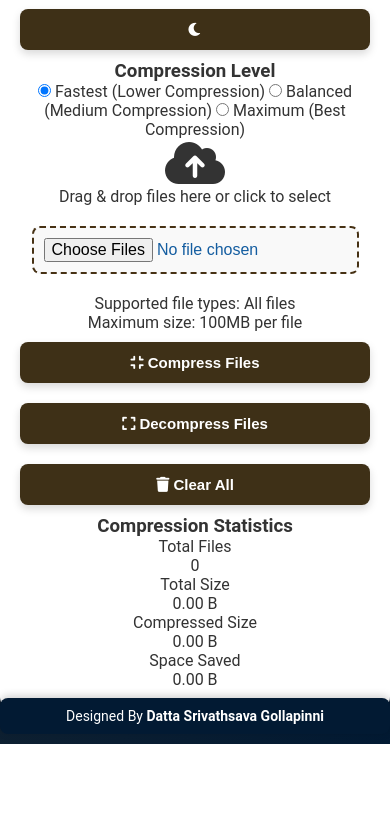
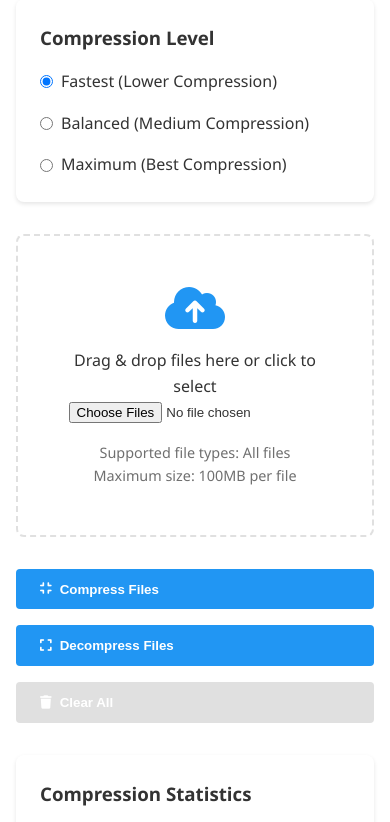
Before and after one commit to dattu20038/DataZip, a plain HTML site: page index.html in a window 390 px wide. Shown: the part 100-922 px from the top of the page. Before the commit the page ends 844 px from the top, so only its background shows below. Drawn offline with Linux system fonts and the light colour scheme.

Commit message:
Update style.css

```diff
--- a/style.css
+++ b/style.css
@@ -1,124 +1,283 @@
-/* Reset basic styling */
+:root {
+    --primary-color: #2196f3;
+    --secondary-color: #1976d2;
+    --success-color: #4caf50;
+    --error-color: #f44336;
+    --warning-color: #ff9800;
+    --bg-color: #ffffff;
+    --text-color: #333333;
+    --border-color: #e0e0e0;
+    --card-bg: #ffffff;
+    --hover-bg: #f5f5f5;
+}
+
+[data-theme="dark"] {
+    --primary-color: #90caf9;
+    --secondary-color: #64b5f6;
+    --success-color: #81c784;
+    --error-color: #e57373;
+    --warning-color: #ffb74d;
+    --bg-color: #121212;
+    --text-color: #ffffff;
+    --border-color: #424242;
+    --card-bg: #1e1e1e;
+    --hover-bg: #2c2c2c;
+}
+
 * {
-    box-sizing: border-box;
     margin: 0;
     padding: 0;
+    box-sizing: border-box;
+    transition: background-color 0.3s, color 0.3s;
 }
 
-/* Background styling */
 body {
-    font-family: 'Roboto', Arial, sans-serif;
-    background: linear-gradient(135deg, #262c2e, #021a33);
-    display: flex;
-    flex-direction: column;
-    justify-content: center;
-    align-items: center;
-    height: 100vh;
-    margin: 0;
-    color: #333;
+    font-family: 'Segoe UI', Tahoma, Geneva, Verdana, sans-serif;
+    background-color: var(--bg-color);
+    color: var(--text-color);
+    line-height: 1.6;
 }
 
-/* Container styling */
 .container {
-    width: 100%;
-    max-width: 400px;
-    padding: 30px;
-    background-color: #fff;
-    border-radius: 12px;
-    box-shadow: 0 4px 12px rgba(0, 0, 0, 0.2);
-    text-align: center;
+    max-width: 1200px;
+    margin: 0 auto;
+    padding: 2rem;
 }
 
-/* Heading */
-h1 {
-    font-size: 1.8em;
-    color: #081a2b;
-    margin-bottom: 15px;
-    font-weight: 600;
+/* Header Styles */
+.header {
+    display: flex;
+    justify-content: space-between;
+    align-items: center;
+    margin-bottom: 2rem;
 }
 
-/* Input styling */
-input[type="file"] {
-    display: block;
-    margin: 20px auto;
-    padding: 10px;
-    font-size: 16px;
-    border: 2px dashed #463114;
+.theme-toggle {
+    background: none;
+    border: none;
+    font-size: 1.5rem;
+    color: var(--text-color);
+    cursor: pointer;
+    padding: 0.5rem;
+    border-radius: 50%;
+}
+
+.theme-toggle:hover {
+    background-color: var(--hover-bg);
+}
+
+/* Compression Options */
+.compression-options {
+    background-color: var(--card-bg);
+    padding: 1.5rem;
     border-radius: 8px;
-    outline: none;
-    color: #145DA0;
-    background-color: #f9f9f9;
+    margin-bottom: 2rem;
+    box-shadow: 0 2px 4px rgba(0, 0, 0, 0.1);
+}
+
+.radio-group {
+    display: flex;
+    gap: 2rem;
+    margin-top: 1rem;
+}
+
+.radio-group label {
+    display: flex;
+    align-items: center;
+    gap: 0.5rem;
+    cursor: pointer;
+}
+
+/* Drop Zone */
+.drop-zone {
+    border: 2px dashed var(--border-color);
+    border-radius: 8px;
+    padding: 3rem;
+    text-align: center;
+    margin-bottom: 2rem;
+    background-color: var(--card-bg);
     cursor: pointer;
     transition: all 0.3s ease;
 }
 
-input[type="file"]:hover {
-    background-color: #eef6fd;
+.drop-zone.drag-over {
+    border-color: var(--primary-color);
+    background-color: rgba(33, 150, 243, 0.1);
 }
 
-/* Button styling */
-button {
-    display: inline-block;
-    margin: 12px 5px;
-    padding: 12px 20px;
-    font-size: 15px;
-    font-weight: bold;
-    color: #fff;
-    background-color: #3e3017;
-    border: none;
-    border-radius: 8px;
-    cursor: pointer;
-    transition: background-color 0.3s ease;
-    box-shadow: 0 4px 8px rgba(0, 0, 0, 0.15);
+.drop-zone i {
+    color: var(--primary-color);
+    margin-bottom: 1rem;
 }
 
-button:hover {
-    background-color: #357ABD;
+.file-types {
+    margin-top: 1rem;
+    font-size: 0.9rem;
+    color: var(--text-color);
+    opacity: 0.7;
 }
 
-button:active {
-    background-color: #28548b;
+/* File List */
+.file-list {
+    margin: 2rem 0;
 }
 
-/* Footer Styling */
-footer {
-    position: absolute;
-    bottom: 10px;
-    width: 100%;
-    text-align: center;
-    font-size: 16px;
-    color: #ffffff;
-    background: #021a33;
-    padding: 12px 0;
-    box-shadow: 0 -2px 8px rgba(0, 0, 0, 0.2);
+.file-item {
+    background-color: var(--card-bg);
+    padding: 1rem;
     border-radius: 8px;
+    margin-bottom: 1rem;
+    box-shadow: 0 2px 4px rgba(0, 0, 0, 0.1);
 }
 
-.author {
+.file-header {
+    display: flex;
+    justify-content: space-between;
+    align-items: center;
+    margin-bottom: 1rem;
+}
+
+.file-info {
+    display: grid;
+    grid-template-columns: repeat(auto-fit, minmax(200px, 1fr));
+    gap: 1rem;
+    margin-bottom: 1rem;
+}
+
+/* Progress Bars */
+.progress-bar {
+    width: 100%;
+    height: 20px;
+    background-color: var(--border-color);
+    border-radius: 10px;
+    overflow: hidden;
+    position: relative;
+}
+
+.progress-bar-fill {
+    height: 100%;
+    background-color: var(--primary-color);
+    width: 0%;
+    transition: width 0.3s ease;
+}
+
+.progress-text {
+    position: absolute;
+    top: 50%;
+    left: 50%;
+    transform: translate(-50%, -50%);
+    color: white;
+    font-size: 0.8rem;
     font-weight: bold;
-    color: #00bcd4;
+}
+
+/* Action Buttons */
+.actions {
+    display: flex;
+    gap: 1rem;
+    margin: 2rem 0;
+    flex-wrap: wrap;
+}
+
+.action-btn {
+    padding: 0.8rem 1.5rem;
+    border: none;
+    border-radius: 4px;
+    background-color: var(--primary-color);
+    color: white;
+    cursor: pointer;
+    font-weight: bold;
+    display: flex;
+    align-items: center;
+    gap: 0.5rem;
+    transition: all 0.3s ease;
+}
+
+.action-btn:hover {
+    background-color: var(--secondary-color);
+}
+
+.action-btn.secondary {
+    background-color: var(--border-color);
+}
+
+/* Stats Panel */
+.stats-panel {
+    background-color: var(--card-bg);
+    padding: 1.5rem;
+    border-radius: 8px;
+    margin-top: 2rem;
+    box-shadow: 0 2px 4px rgba(0, 0, 0, 0.1);
+}
+
+.stats-grid {
+    display: grid;
+    grid-template-columns: repeat(auto-fit, minmax(200px, 1fr));
+    gap: 1.5rem;
+    margin-top: 1rem;
+}
+
+.stat-item {
+    text-align: center;
+    padding: 1rem;
+    background-color: var(--hover-bg);
+    border-radius: 4px;
+}
+
+.stat-label {
+    font-size: 0.9rem;
+    color: var(--text-color);
+    opacity: 0.7;
+    margin-bottom: 0.5rem;
+}
+
+.stat-value {
+    font-size: 1.2rem;
+    font-weight: bold;
 }
 
 /* Responsive Design */
-@media (max-width: 500px) {
+@media (max-width: 768px) {
     .container {
-        padding: 20px;
+        padding: 1rem;
     }
 
-    h1 {
-        font-size: 1.5em;
+    .radio-group {
+        flex-direction: column;
+        gap: 1rem;
     }
 
-    button {
-        width: 100%;
-        margin: 10px 0;
+    .actions {
+        flex-direction: column;
     }
 
+    .action-btn {
+        width: 100%;
+    }
+}
+
+/* Error Messages */
+.error-message {
+    background-color: rgba(244, 67, 54, 0.1);
+    color: var(--error-color);
+    padding: 1rem;
+    border-radius: 4px;
+    margin: 1rem 0;
+}
+
+/* Success Messages */
+.success-message {
+    background-color: rgba(76, 175, 80, 0.1);
+    color: var(--success-color);
+    padding: 1rem;
+    border-radius: 4px;
+    margin: 1rem 0;
+}
 footer {
     font-size: 14px;
     padding: 10px 0;
 }
-}
+
 .author {
 text-decoration: none;
 color: inherit;
```
Lines whose indentation alone changed are shown as unchanged.
